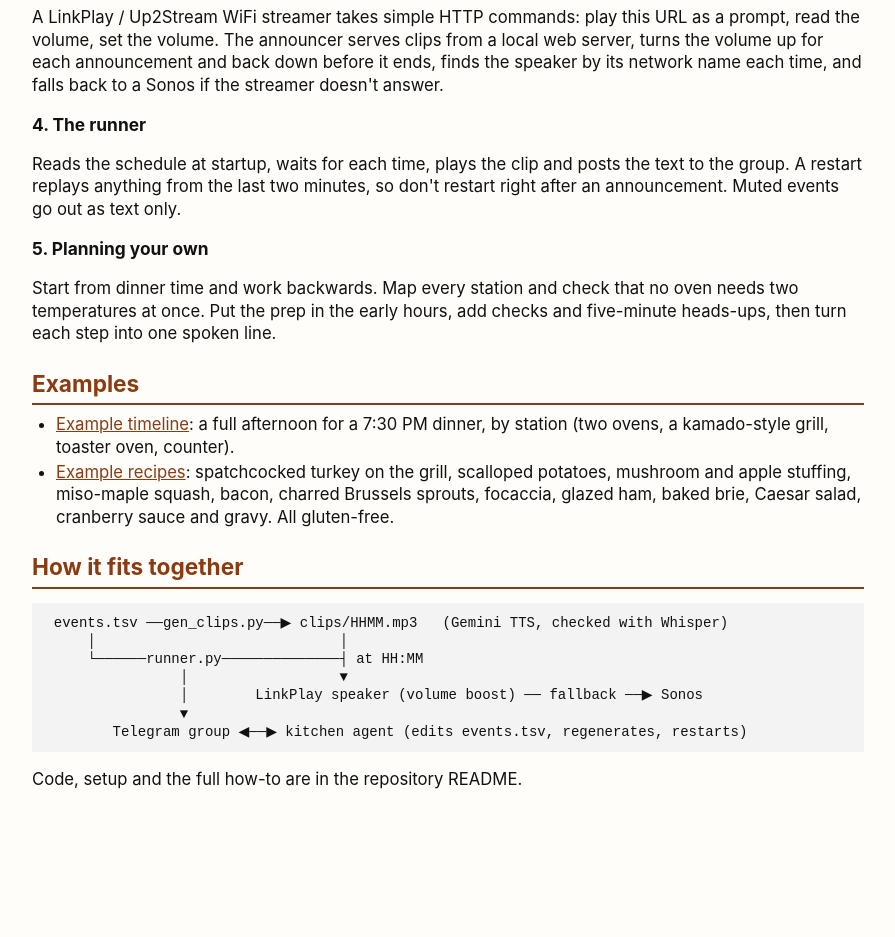
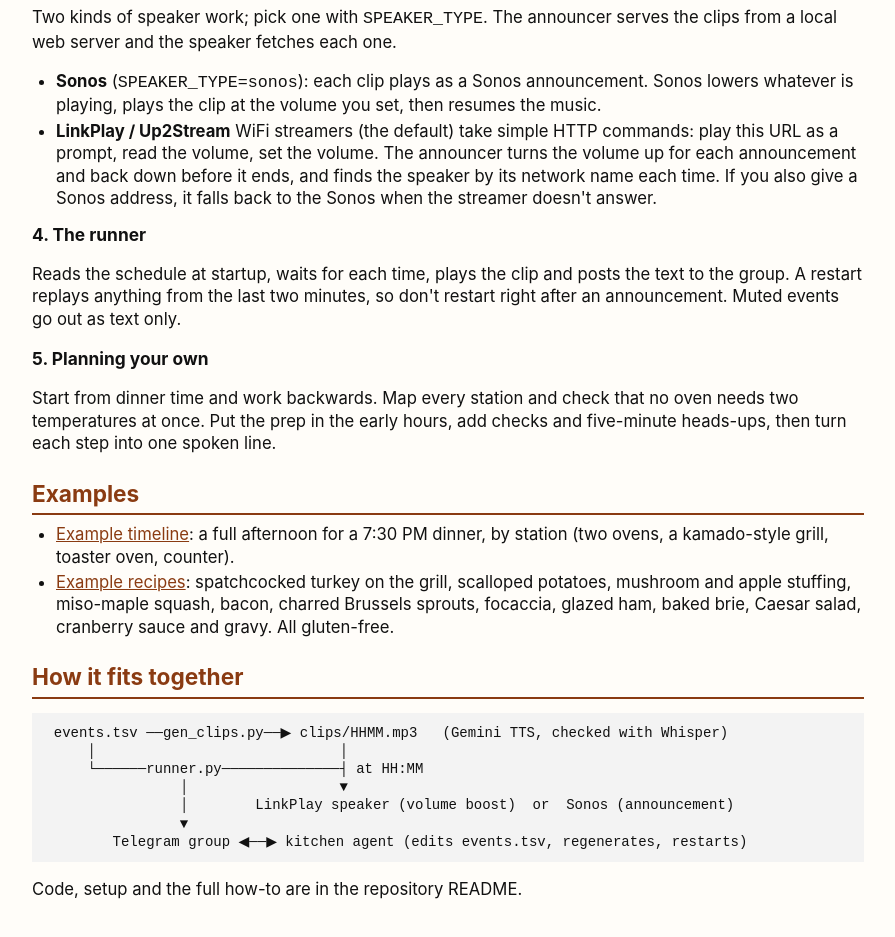
Before and after one commit to michael-ford/thanksgiving-kitchen-agent, a plain HTML site: page docs/index.html in a window 1280 px wide. Shown: the part 1420-2357 px from the top of the page, without its empty margins (192-1087 px from the left). Before the commit the page ends 2275 px from the top, so only its background shows below. Drawn offline with Linux system fonts and the light colour scheme.

Commit message:
Pages: Sonos as a speaker choice in section 3

```diff
--- a/docs/index.html
+++ b/docs/index.html
@@ -24,7 +24,11 @@
 <h3>2. The voice</h3>
 <p>Every line is written to be heard across a loud kitchen: a fun intro, the time spoken aloud, then one clear instruction with the station and temperature. Gemini text-to-speech reads each line with a style tag and a chosen voice. Because the model sometimes reads the style tag aloud, every clip is transcribed with Whisper and trimmed or regenerated until it's clean. The audio is then loudness-normalised and padded so no syllable gets lost.</p>
 <h3>3. The speaker</h3>
-<p>A LinkPlay / Up2Stream WiFi streamer takes simple HTTP commands: play this URL as a prompt, read the volume, set the volume. The announcer serves clips from a local web server, turns the volume up for each announcement and back down before it ends, finds the speaker by its network name each time, and falls back to a Sonos if the streamer doesn't answer.</p>
+<p>Two kinds of speaker work; pick one with <code>SPEAKER_TYPE</code>. The announcer serves the clips from a local web server and the speaker fetches each one.</p>
+<ul>
+<li><b>Sonos</b> (<code>SPEAKER_TYPE=sonos</code>): each clip plays as a Sonos announcement. Sonos lowers whatever is playing, plays the clip at the volume you set, then resumes the music.</li>
+<li><b>LinkPlay / Up2Stream</b> WiFi streamers (the default) take simple HTTP commands: play this URL as a prompt, read the volume, set the volume. The announcer turns the volume up for each announcement and back down before it ends, and finds the speaker by its network name each time. If you also give a Sonos address, it falls back to the Sonos when the streamer doesn't answer.</li>
+</ul>
 <h3>4. The runner</h3>
 <p>Reads the schedule at startup, waits for each time, plays the clip and posts the text to the group. A restart replays anything from the last two minutes, so don't restart right after an announcement. Muted events go out as text only.</p>
 <h3>5. Planning your own</h3>
@@ -42,7 +46,7 @@
      │                             │
      └──────runner.py──────────────┤ at HH:MM
                 │                  ▼
-                │        LinkPlay speaker (volume boost) ── fallback ──▶ Sonos
+                │        LinkPlay speaker (volume boost)  or  Sonos (announcement)
                 ▼
         Telegram group ◀──▶ kitchen agent (edits events.tsv, regenerates, restarts)
 </pre>
```
